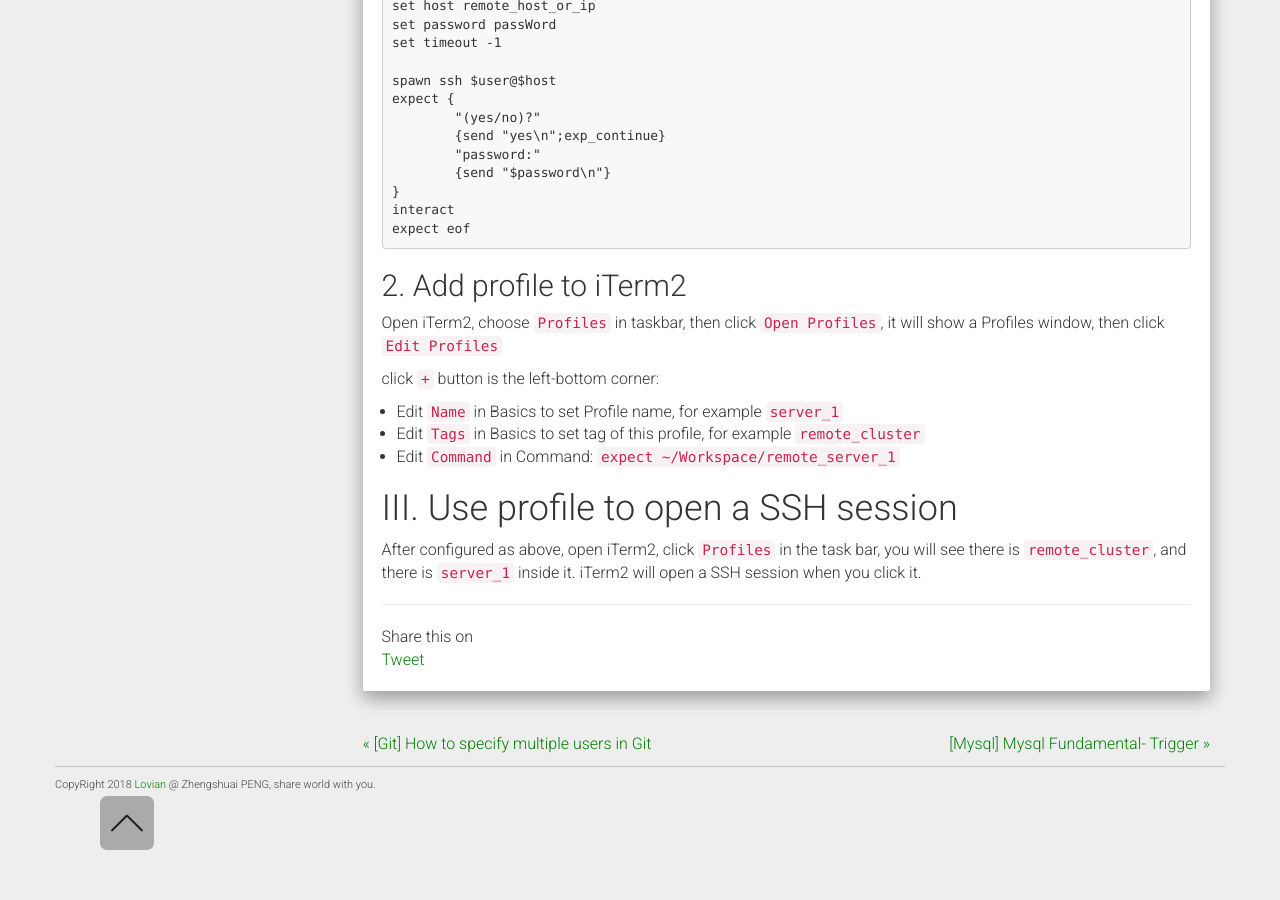
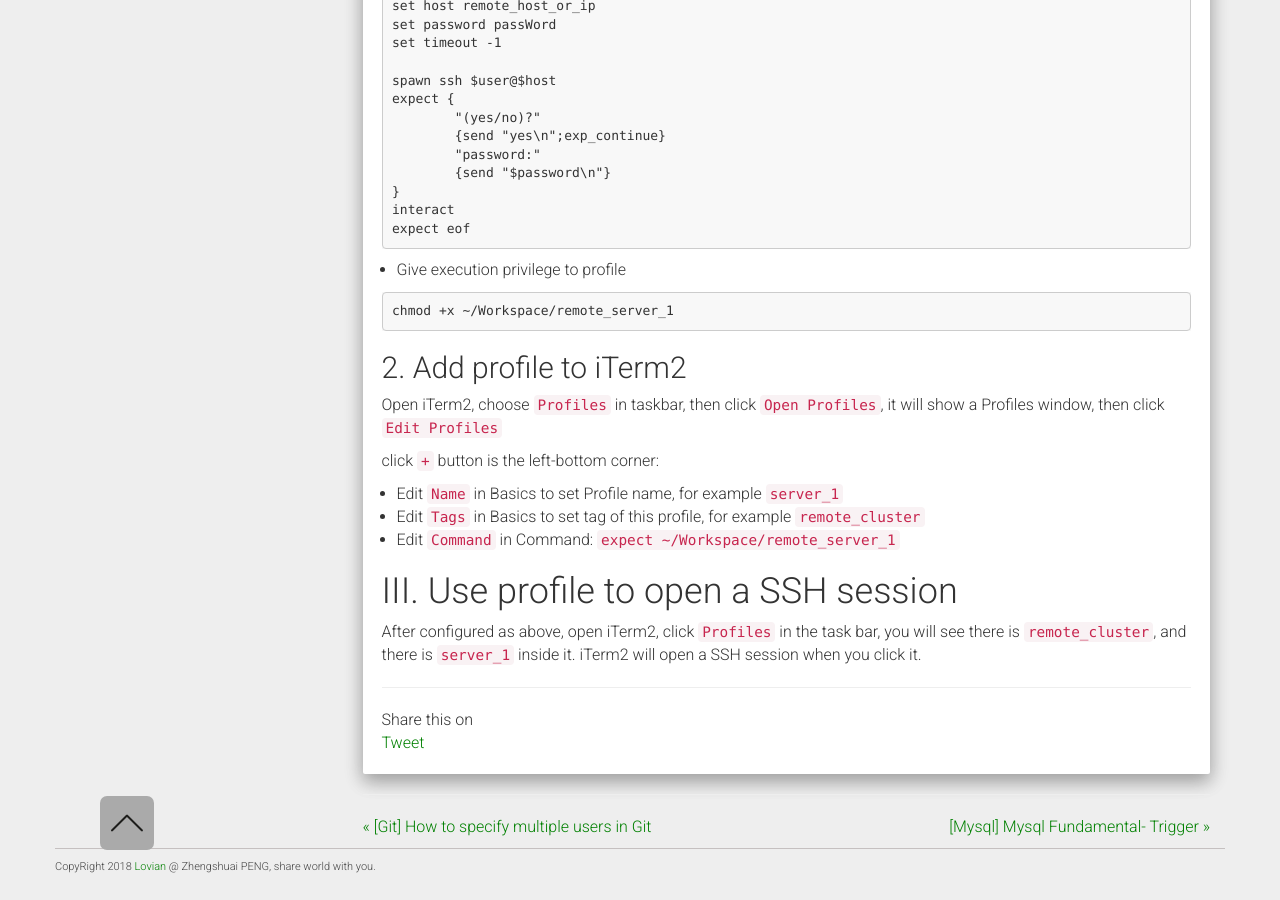
Before and after one commit to ZhengshuaiPENG/zhengshuaipeng.github.io, a Jekyll site: the page built from _posts/2018/06/2018-06-12-mac-add-profiles-in-iterm2.md, in a window 1280 px wide and 900 px high, scrolled down 1107 px. Built offline with Jekyll 4.4.1, drawn with Linux system fonts in a browser that asks for light colours; nearby versions of some CDN libraries; comment, search, counter and statistics services are not loaded.

Commit message:
fixed add iterm2 profiles

````diff
--- a/_posts/2018/06/2018-06-12-mac-add-profiles-in-iterm2.md
+++ b/_posts/2018/06/2018-06-12-mac-add-profiles-in-iterm2.md
@@ -65,6 +65,11 @@ expect {
 interact
 expect eof
 ```
+- Give execution privilege to profile
+
+```
+chmod +x ~/Workspace/remote_server_1
+```
 
 ## 2. Add profile to iTerm2
 
````
